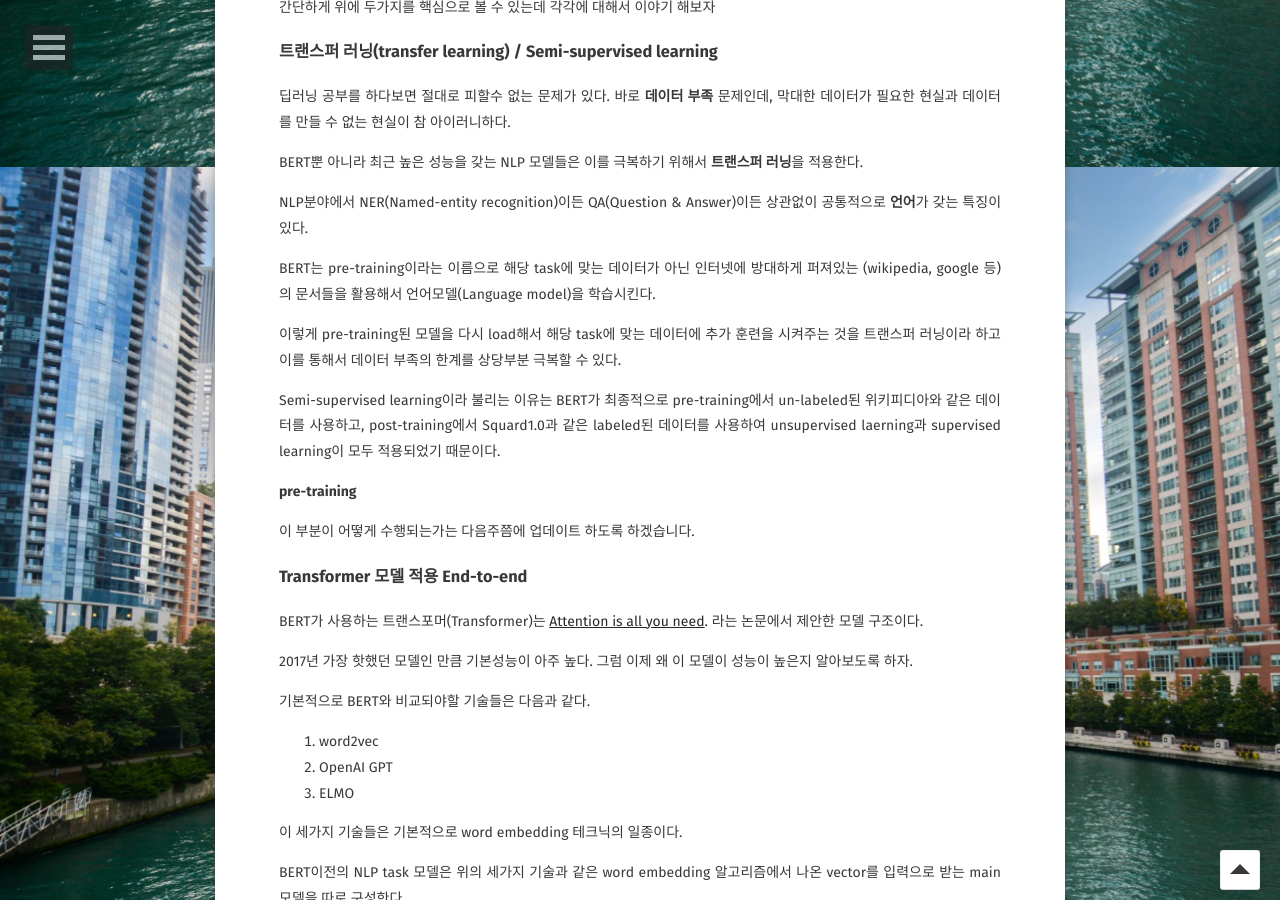
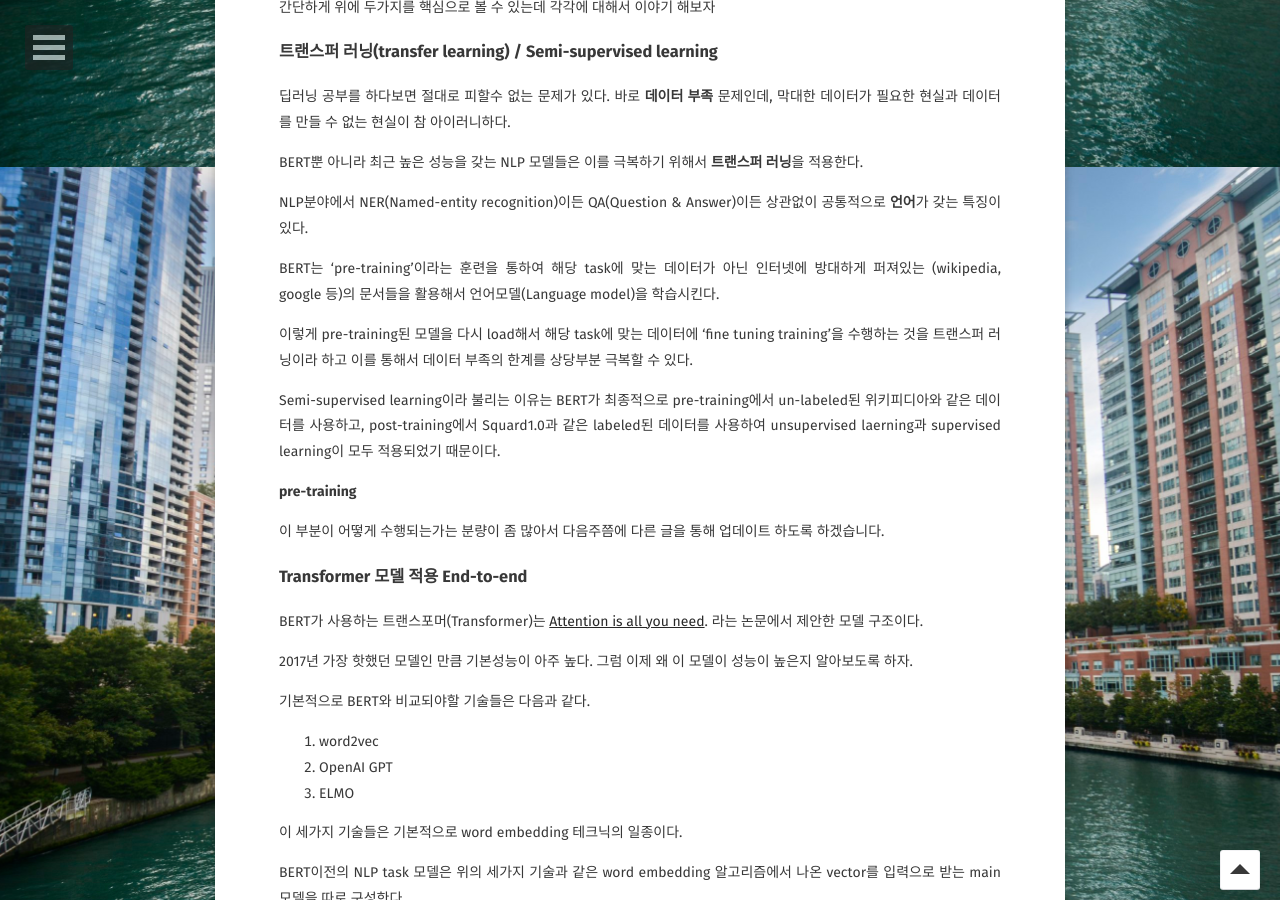
Before and after one commit to MoongMoong/MoongMoong.github.io, a Jekyll site: the page built from _posts/2019-01-04-Bert.md, in a window 1280 px wide and 900 px high, scrolled down 733 px. Built offline with Jekyll 4.4.1, drawn with Linux system fonts in a browser that asks for light colours; some web fonts are replaced; comment, search, counter and statistics services are not loaded; some of the changed text lies outside the part shown.

Commit message:
config commit

```diff
--- a/_posts/2019-01-04-Bert.md
+++ b/_posts/2019-01-04-Bert.md
@@ -40,15 +40,15 @@
 
 NLP분야에서 NER(Named-entity recognition)이든 QA(Question & Answer)이든 상관없이 공통적으로 **언어**가 갖는 특징이 있다.
 
-BERT는 pre-training이라는 이름으로 해당 task에 맞는 데이터가 아닌 인터넷에 방대하게 퍼져있는 (wikipedia, google 등)의 문서들을 활용해서 언어모델(Language model)을 학습시킨다.
+BERT는 'pre-training'이라는 훈련을 통하여 해당 task에 맞는 데이터가 아닌 인터넷에 방대하게 퍼져있는 (wikipedia, google 등)의 문서들을 활용해서 언어모델(Language model)을 학습시킨다.
 
-이렇게 pre-training된 모델을 다시 load해서 해당 task에 맞는 데이터에 추가 훈련을 시켜주는 것을 트랜스퍼 러닝이라 하고 이를 통해서 데이터 부족의 한계를 상당부분 극복할 수 있다.
+이렇게 pre-training된 모델을 다시 load해서 해당 task에 맞는 데이터에 'fine tuning training'을 수행하는 것을 트랜스퍼 러닝이라 하고 이를 통해서 데이터 부족의 한계를 상당부분 극복할 수 있다.
 
 Semi-supervised learning이라 불리는 이유는 BERT가 최종적으로 pre-training에서 un-labeled된 위키피디아와 같은 데이터를 사용하고, post-training에서 Squard1.0과 같은 labeled된 데이터를 사용하여 unsupervised laerning과 supervised learning이 모두 적용되었기 때문이다.
 
 **pre-training**
 
-이 부분이 어떻게 수행되는가는 다음주쯤에 업데이트 하도록 하겠습니다.
+이 부분이 어떻게 수행되는가는 분량이 좀 많아서 다음주쯤에 다른 글을 통해 업데이트 하도록 하겠습니다.
 
 ### Transformer 모델 적용 End-to-end
 
@@ -100,7 +100,9 @@
 -  RNN 레이어의 고질적인 문제인 **병렬 연산의 비효율**이 한계로 제시된다.
 
 4. BERT(Transformer)
-- Attention을 적용시키는 것으로 전체 문장의 모든 단어를 동시에 입력받고 중요한 단어가 어떤 단어인지 Attention module을 통해서 찾을 수 있도록 훈련
+- Attention 기반의 Transformer(Attention all you need)를 바탕으로 구성.
+- Transformer는 또 다른 글에서 설명하도록 하겠습니다.
+- 'Attention의 특징'이 반영되어 전체 문장의 모든 단어를 동시에 입력받고 중요한 단어가 어떤 단어인지 Attention module을 통해서 찾을 수 있도록 훈련
 - 어떤 단어를 주목하고 있는지 확인할 수 있다.
 - 아주 먼 단어와의 상관관계까지 고려할 수 있다.
 - 단점 : 엄청난 크기의 model size로 인한 computation cost
```
